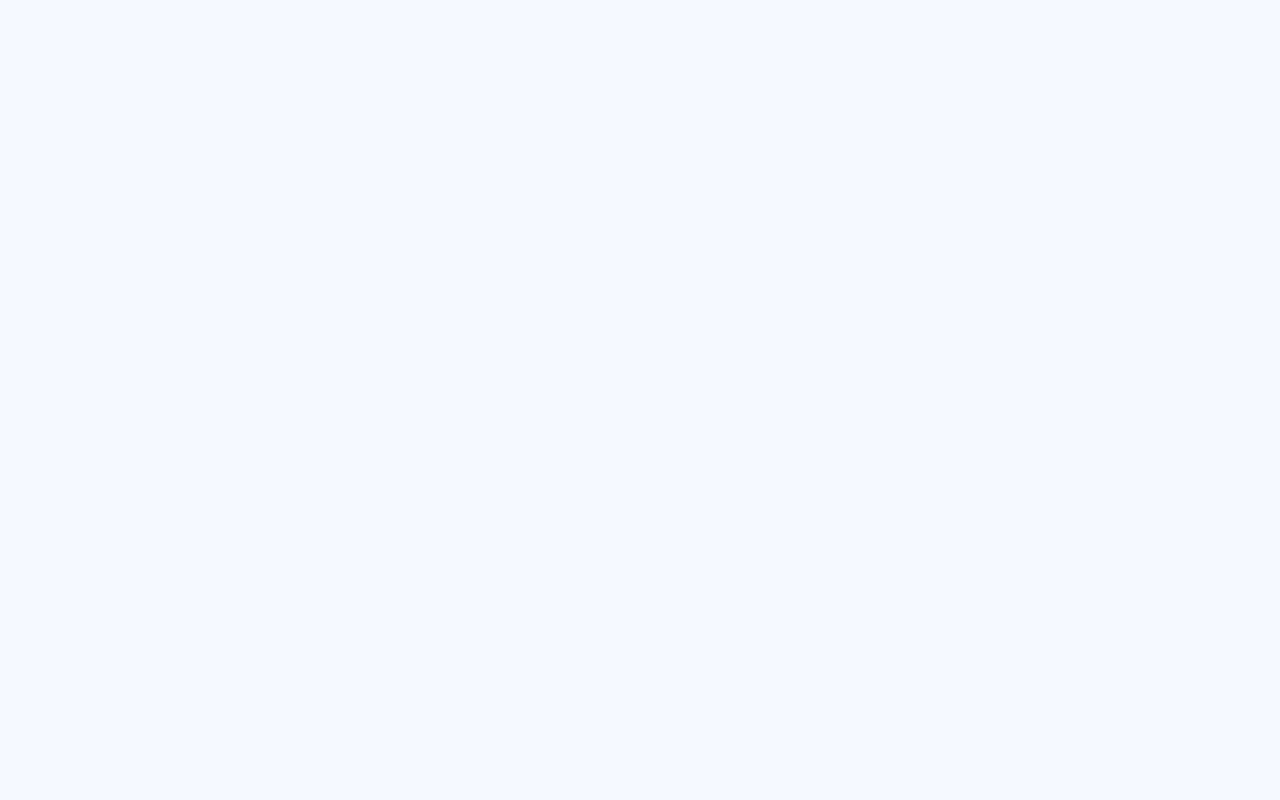
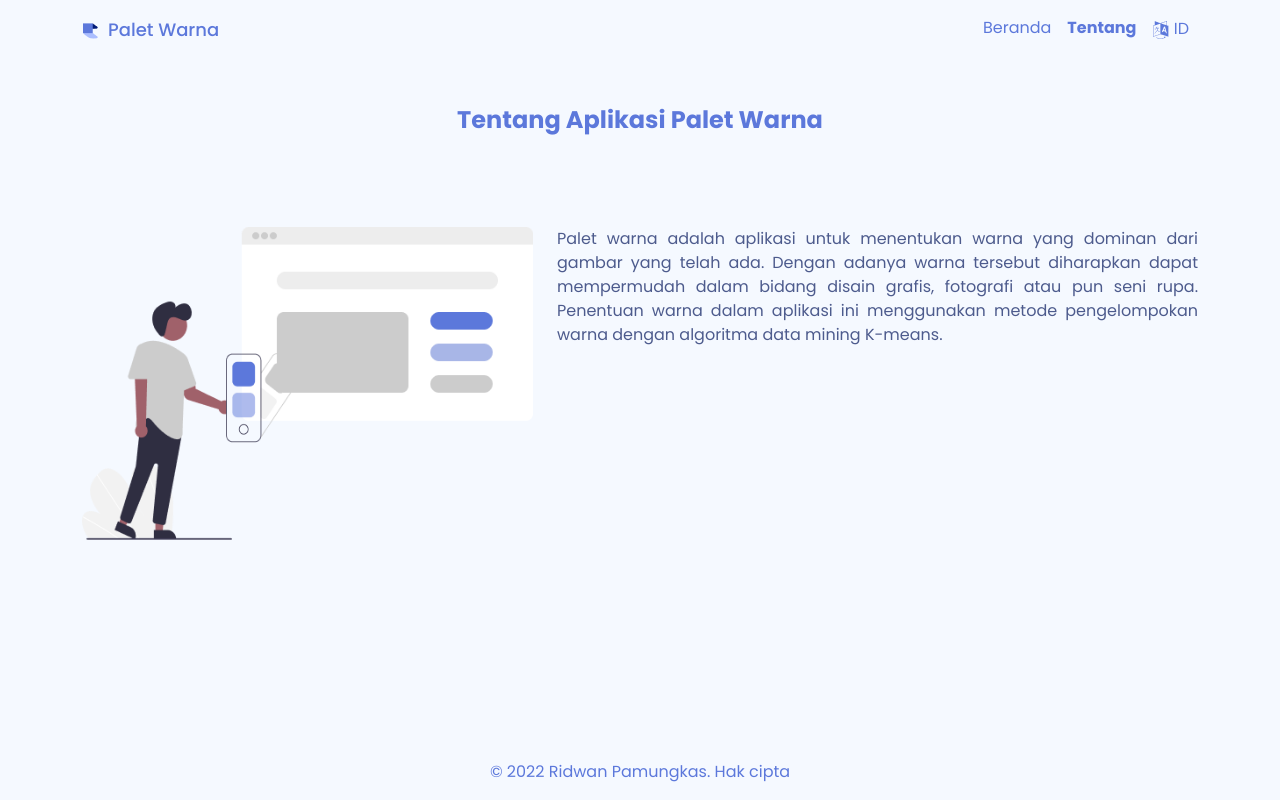
Before and after one commit to ridwan-p/color-palette, a React (Create React App) app: page /about in a window 1280 px wide. Before the commit this address had no page. Built offline with nearby package versions, Linux system fonts and the light colour scheme.

Commit message:
added view about

```diff
--- a/src/Routes.tsx
+++ b/src/Routes.tsx
@@ -1,11 +1,12 @@
 import { Routes as ReactRoutes, Route, BrowserRouter } from "react-router-dom"
-import { Home } from "views"
+import { About, Home } from "views"
 
 export const Routes = () => {
   return (
     <BrowserRouter>
       <ReactRoutes>
         <Route path="/" element={<Home />} />
+        <Route path="/about" element={<About />} />
       </ReactRoutes>
     </BrowserRouter>
   )
--- a/src/assets/index.ts
+++ b/src/assets/index.ts
@@ -6,3 +6,4 @@ export { default as ic_language } from './ic_language.png'
 export { default as ic_change } from './ic_change.png'
 export { default as ic_file } from './ic_file.png'
 export { default as ic_upload } from './ic_upload.png'
+export { default as illustration } from './illustration.png'
--- /dev/null
+++ b/src/views/About.tsx
@@ -0,0 +1,25 @@
+import { illustration } from "assets"
+import clsx from "clsx"
+import { Footer, Navbar } from "components"
+import styles from "./Home.module.scss"
+
+export const About = () => {
+    return (
+        <div className={styles['home-container']}>
+            <Navbar />
+            <div className={clsx(
+                'container',
+                styles['home-content']
+            )}>
+                <h4 className="text-center fw-bold text-info mt-5" style={{ marginBottom: '92px' }}>Tentang Aplikasi Palet Warna</h4>
+                <div className="row">
+                    <div className="col-lg-5">
+                        <img src={illustration} alt="illustraiton" width={514} height={356.6} className="img-fluid" />
+                    </div>
+                    <div className="col-lg-7" style={{ textAlign: 'justify' }}>Palet warna adalah aplikasi untuk menentukan warna yang dominan dari gambar yang telah ada. Dengan adanya warna tersebut diharapkan dapat mempermudah dalam bidang disain grafis, fotografi atau pun seni rupa. Penentuan warna dalam aplikasi ini menggunakan metode pengelompokan warna dengan algoritma data mining K-means.</div>
+                </div>
+            </div>
+            <Footer />
+        </div>
+    )
+}
--- a/src/views/index.ts
+++ b/src/views/index.ts
@@ -1,2 +1,3 @@
 export * from "./Home"
+export * from "./About"
 export * from "./Demo"
```
Also changed, not shown: src/assets/illustration.png (added).
